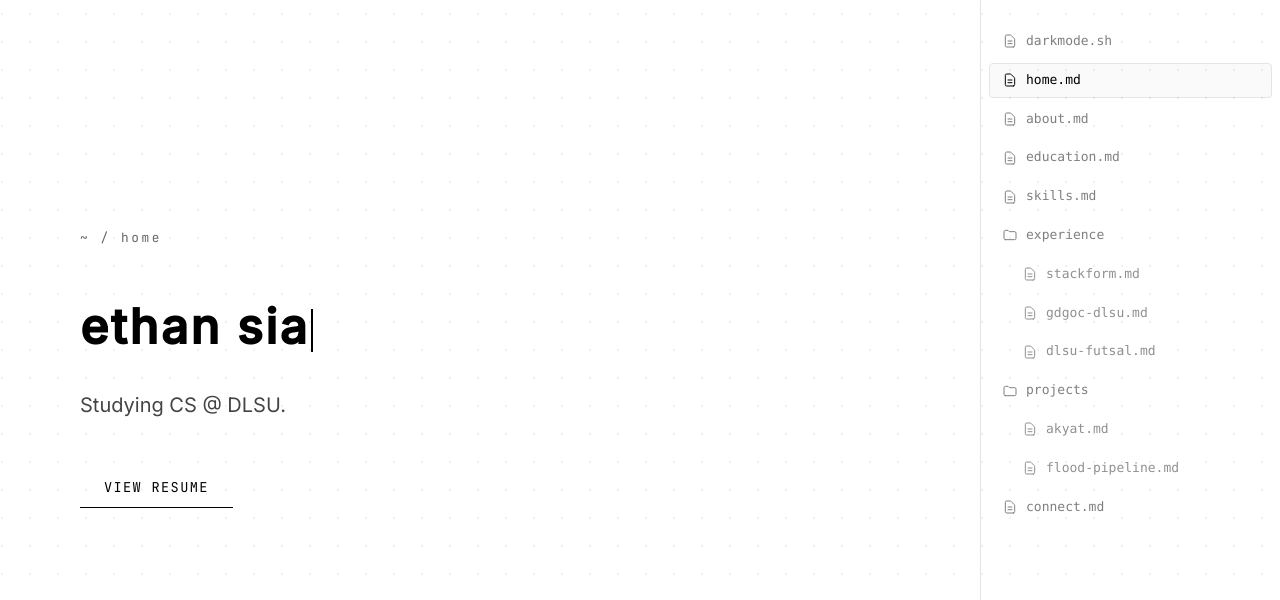
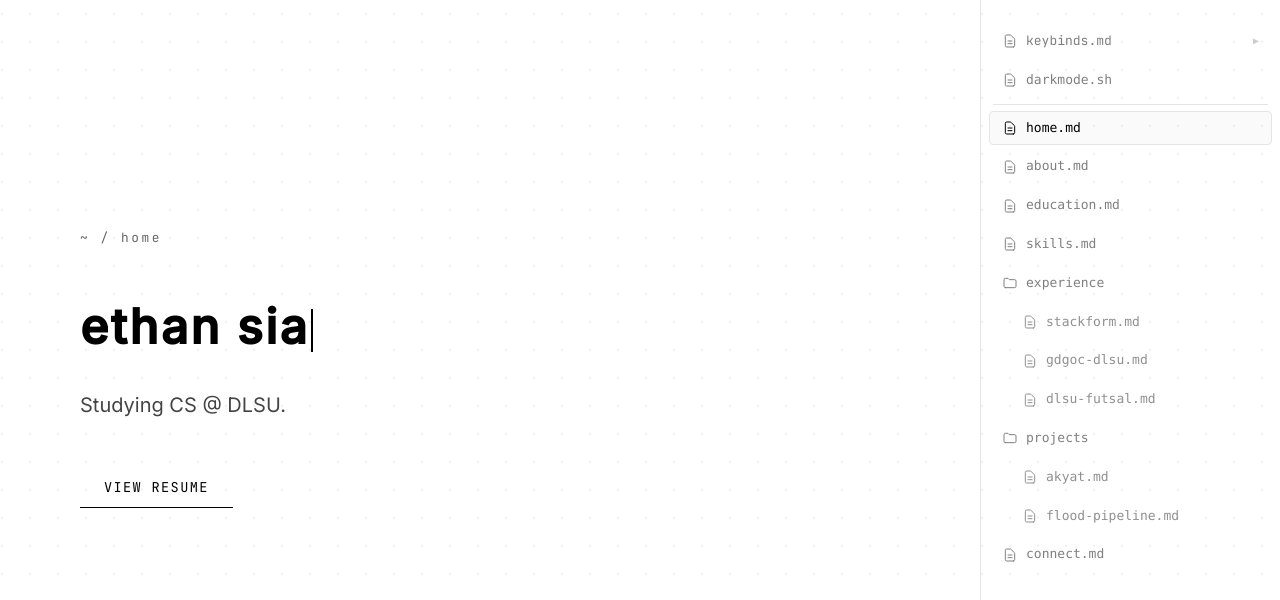
Before and after one commit to jdsia/Web-Portfolio, a Next.js app: page / in a window 1280 px wide. Shown: the top 600 px of the page. Built offline with nearby package versions, Linux system fonts and the light colour scheme.

Commit message:
feat: added vim bindings and a border for non files

```diff
--- a/app/components/Sidebar.tsx
+++ b/app/components/Sidebar.tsx
@@ -31,6 +31,7 @@ interface SidebarProps {
 
 export default function Sidebar({ activeSection, onNavigate, theme, onToggleTheme, isLoaded }: SidebarProps) {
   const [open, setOpen] = useState({ experience: true, projects: true });
+  const [showKeybindTip, setShowKeybindTip] = useState(false);
 
   const border = "var(--card-border)";
 
@@ -63,10 +64,53 @@ export default function Sidebar({ activeSection, onNavigate, theme, onToggleThem
       style={{ width: "300px", backgroundColor: "var(--background)", borderColor: border }}
     >
       <nav className="flex-1 py-6 select-none space-y-1">
+        {/* keybinds.md — inline dropdown */}
+        <div
+          onMouseEnter={() => setShowKeybindTip(true)}
+          onMouseLeave={() => setShowKeybindTip(false)}
+        >
+          <div className={getRowClass("")}>
+            <FileIcon color={mutedColor} />
+            <span style={{ fontFamily: "var(--font-jetbrains-mono), monospace", fontSize: "13px", color: "var(--text-secondary)" }}>keybinds.md</span>
+            <span
+              className="ml-auto text-[10px] opacity-40 transition-transform duration-200"
+              style={{ display: "inline-block", transform: showKeybindTip ? "rotate(90deg)" : "rotate(0deg)" }}
+            >▶</span>
+          </div>
+          {/* Animated dropdown — inside sidebar flow, never clipped */}
+          <div
+            style={{
+              maxHeight: showKeybindTip ? "80px" : "0px",
+              overflow: "hidden",
+              transition: "max-height 0.2s ease",
+            }}
+          >
+            <div
+              className="mx-2 mb-1"
+              style={{
+                borderLeft: "1px dashed var(--card-border)",
+                marginLeft: "22px",
+                paddingLeft: "14px",
+                paddingTop: "4px",
+                paddingBottom: "4px",
+              }}
+            >
+              <p style={{ fontFamily: "var(--font-jetbrains-mono), monospace", fontSize: "11px", color: "var(--text-secondary)", lineHeight: "2" }}>
+                <span style={{ color: "var(--foreground)" }}>j</span>&nbsp;&nbsp;scroll down<br />
+                <span style={{ color: "var(--foreground)" }}>k</span>&nbsp;&nbsp;scroll up
+              </p>
+            </div>
+          </div>
+        </div>
+
         <div className={getRowClass("theme-toggle")} onClick={onToggleTheme}>
           <FileIcon color={mutedColor} />
           <AsciiScrambler text={theme === "minimal-dark" ? "lightmode.sh" : "darkmode.sh"} isLoaded={isLoaded} delay={50} speed={30} resolveCount={1} />
         </div>
+
+        {/* Divider */}
+        <div style={{ borderBottom: "1px solid var(--card-border)", margin: "6px 12px" }} />
+
         <div className={getRowClass("home")} onClick={() => onNavigate("home")}>
           <FileIcon color={activeSection === "home" ? accentColor : mutedColor} />
           <AsciiScrambler text="home.md" isLoaded={isLoaded} delay={100} speed={30} resolveCount={1} />
--- a/app/hooks/useScrollSnap.ts
+++ b/app/hooks/useScrollSnap.ts
@@ -94,7 +94,21 @@ export function useScrollSnap({
       animateTo(getNearestSection(e.deltaY > 0 ? "down" : "up"));
     }
 
+    function onKeyDown(e: KeyboardEvent) {
+      // Ignore if focus is inside an input/textarea so typing still works
+      const tag = (e.target as HTMLElement).tagName;
+      if (tag === "INPUT" || tag === "TEXTAREA") return;
+      if (e.key !== "j" && e.key !== "k") return;
+      if (isAnimating.current) return;
+      e.preventDefault();
+      animateTo(getNearestSection(e.key === "j" ? "down" : "up"));
+    }
+
     container.addEventListener("wheel", onWheel, { passive: false });
-    return () => container.removeEventListener("wheel", onWheel);
+    window.addEventListener("keydown", onKeyDown);
+    return () => {
+      container.removeEventListener("wheel", onWheel);
+      window.removeEventListener("keydown", onKeyDown);
+    };
   }, [containerSelector, sectionSelector, duration, threshold]);
 }
--- a/app/page.tsx
+++ b/app/page.tsx
@@ -542,6 +542,13 @@ export default function Home() {
             >
               siaethan83@gmail.com
             </a>
+            <a
+              href="mailto:ethan_sia@dlsu.edu.ph"
+              className="text-xs uppercase tracking-widest border-b pb-1 hover:opacity-70 transition-opacity w-max"
+              style={{ fontFamily: "var(--font-jetbrains-mono), monospace", color: "var(--primary)", borderColor: "var(--primary)" }}
+            >
+              ethan_sia@dlsu.edu.ph
+            </a>
           </div>
         </div>
       </footer >
```
